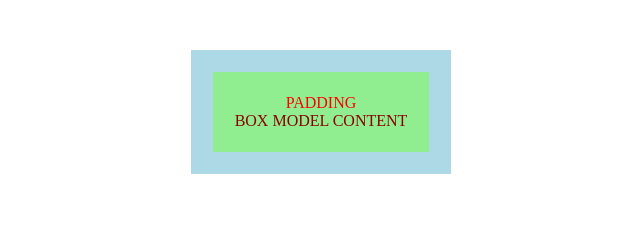
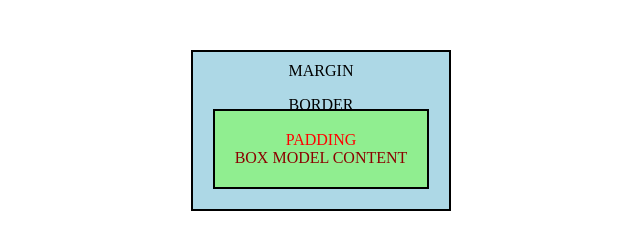
Before and after one commit to rajatrao777/BoxModel, a plain HTML site: page index.html in a window 1280 px wide. Shown: the whole page, without its empty margins (319-959 px from the left). Drawn offline with Linux system fonts and the light colour scheme.

Commit message:
added padding border margin

```diff
--- a/boxmodel.css
+++ b/boxmodel.css
@@ -1,6 +1,28 @@
+.a{
+    margin-top: 50px;
+    text-align: center;
+}
+.b{
+    display: inline-block;
+    padding-top:10px;
+    padding-bottom:20px;
+    padding-left:20px;
+    padding-right:20px;
+    background-color:lightblue;
+    /* padding-left: 0px; */
+    border: 2px solid black;
+    /* display: block; */
+
+}
 .c{
+    margin-top:0px;
+}
+.d{
+    margin-bottom: -5px;
+}
+.e{
     display: inline-block;
-    border: 2px solid lightgreen;
+    border: 2px solid black;
     /* background-color: red; */
     padding-top:20px;
     padding-bottom:20px;
@@ -13,22 +35,6 @@
     /* removed by default 16px top and bottom */
     /* https://stackoverflow.com/questions/3099030/displayinline-vs-displayblock */
 }
-.b{
-    display: inline-block;
-    padding-top:20px;
-    padding-bottom:20px;
-    padding-left:20px;
-    padding-right:20px;
-    background-color:lightblue;
-    /* padding-left: 0px; */
-    border: 2px solid lightblue;
-    /* display: block; */
-
-}
-.a{
-    margin-top: 50px;
-    text-align: center;
-}
-.d{
+.f{
     color:darkred;
 }
--- a/index.html
+++ b/index.html
@@ -10,7 +10,9 @@
 <body>
     <div class="a">
         <div class="b">
-            <p class="c">PADDING<br><span class="d">BOX MODEL CONTENT</span></p>
+            <p class="c">MARGIN</p>
+            <p class="d">BORDER</p>
+            <p class="e">PADDING<br><span class="f">BOX MODEL CONTENT</span></p>
 
         </div>
     </div>
```
